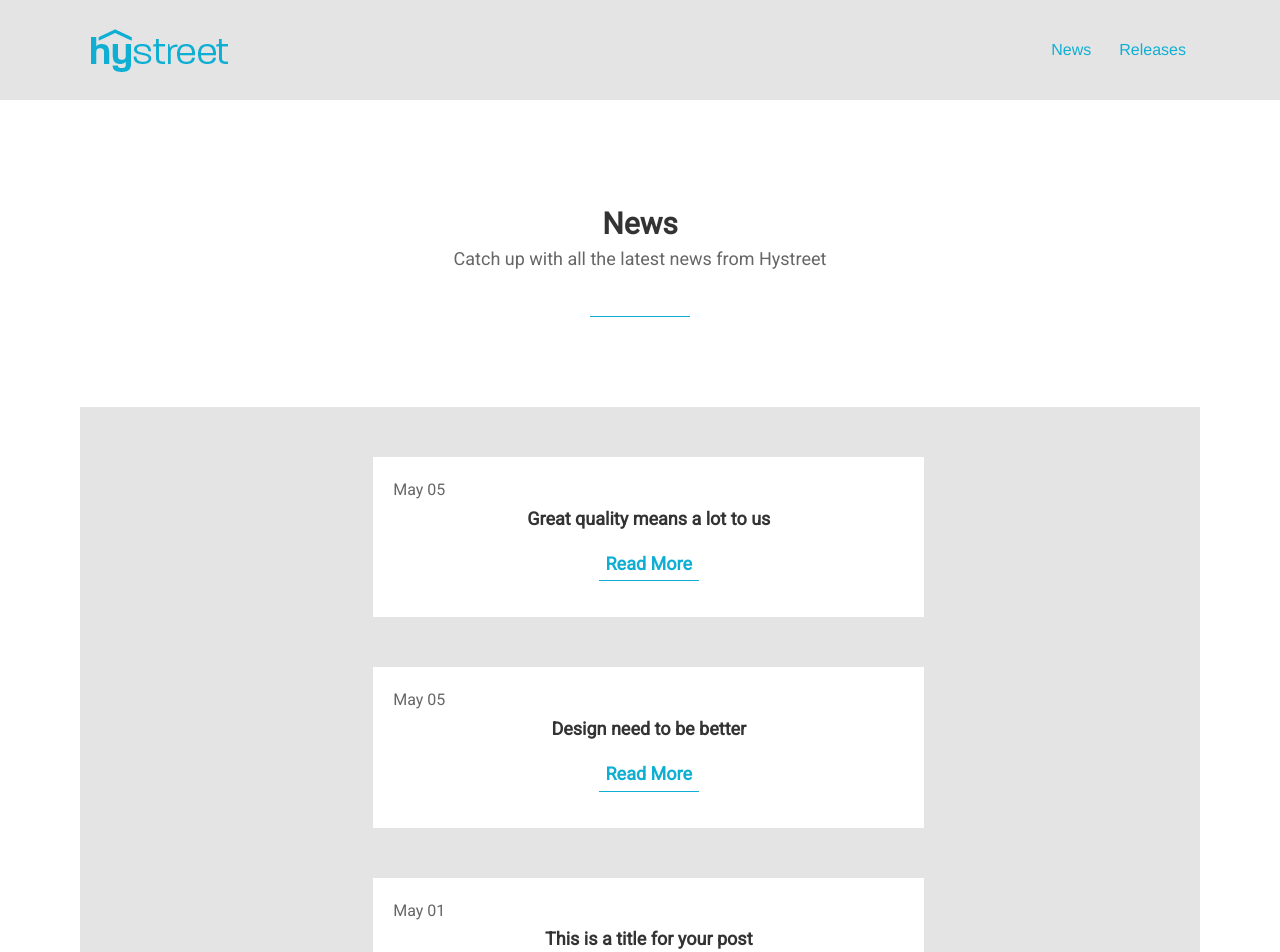
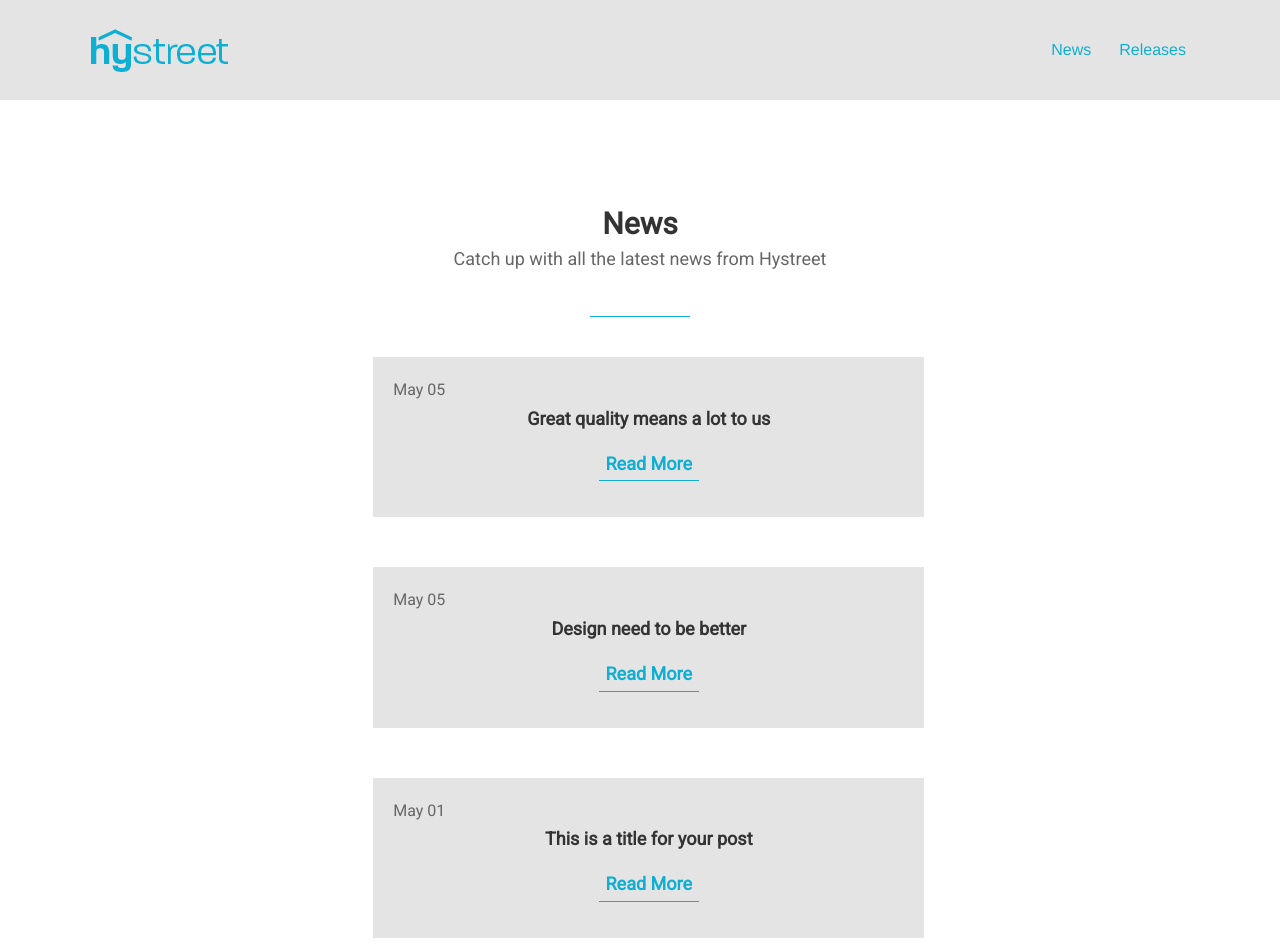
Before and after one commit to josh-brough/learninghub, a Jekyll site: the page built from news/index.html, in a window 1280 px wide. Shown: the top 952 px of the page. Built offline with Jekyll 4.4.1, drawn with Linux system fonts in a browser that asks for light colours; some web fonts are replaced; a script that is not in the unit is left out.

Commit message:
reverting changes

```diff
--- a/css/style.css
+++ b/css/style.css
@@ -1160,7 +1160,7 @@ p.shortline {
   }
 
   .blog-snippet {
-    background: #FFFFFF;
+    background: #e4e4e4;
     max-width: 50%;
     padding: 20px;
     margin: 0 auto;
--- a/news/index.html
+++ b/news/index.html
@@ -15,8 +15,6 @@ section_id: home
     <div class='spacing'></div>
     <div class='spacing'></div>
   </div>
-</div>
-<div class="full" style="background: #e4e4e4">
   <div class='row'>
     <div class='large-12 columns'>
 <ul>
```
